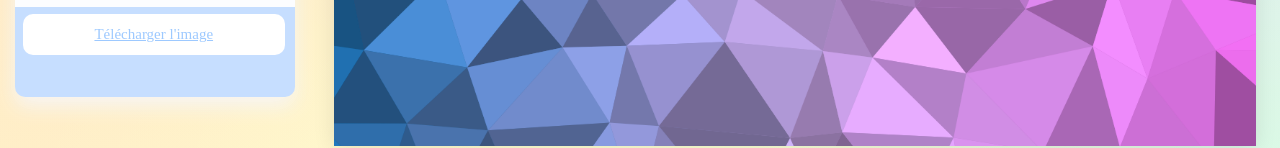
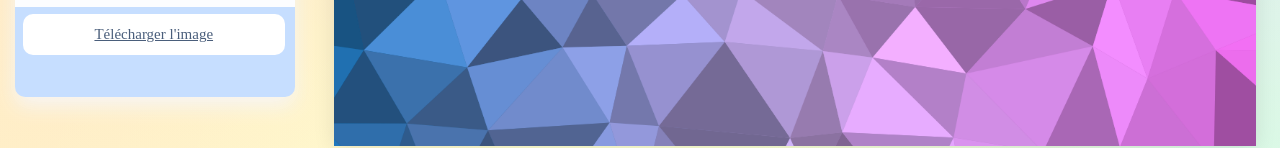
Before and after one commit to bouchouirabI/BackgroundGenerator, a plain HTML site: page index.html in a window 1280 px wide. In both pictures the pointer is over the link "Télécharger l'image". Shown: the part 523-671 px from the top of the page. Drawn offline with Linux system fonts and the light colour scheme.

Commit message:
Update style- b.css

```diff
--- a/style- b.css
+++ b/style- b.css
@@ -73,7 +73,7 @@ button,.button {
 }
   button:hover,.button:hover {
     background:#fff ;
-    color:#9DC9FF;
+    color:#4A5E7B;
    }
 
 .section { padding: 0.5rem; }
```
